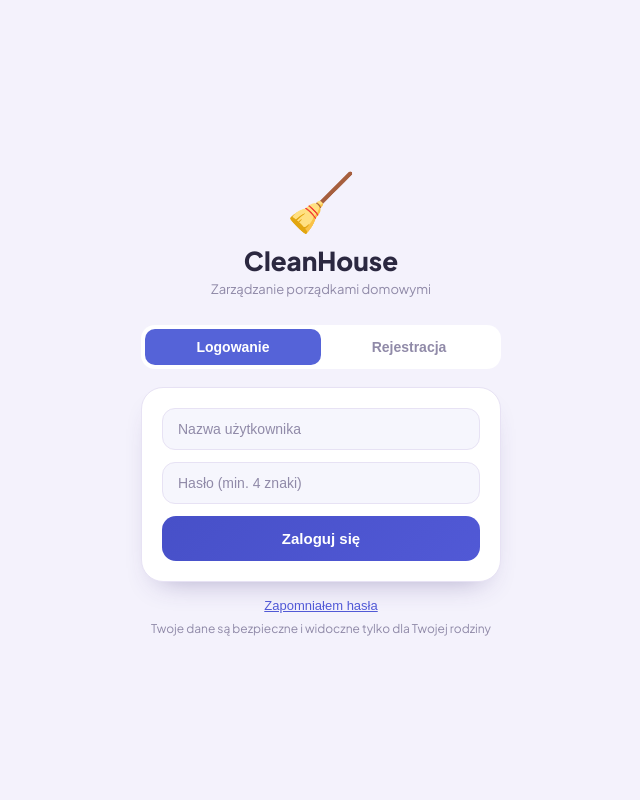
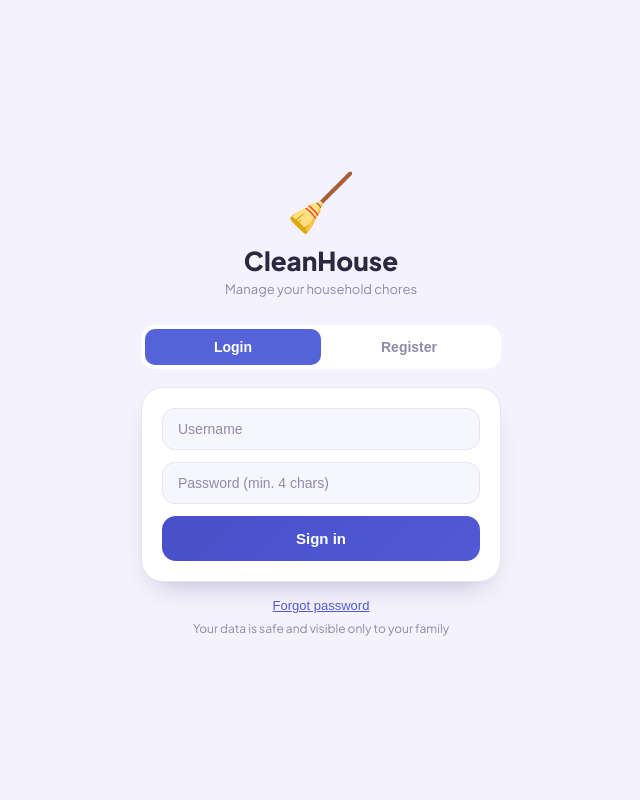
Before and after one commit to markiianhus885-eng/cleanhabit, a Flask app: page /app in a window 1280 px wide. Shown: the whole page, without its empty margins (319-959 px from the left). Run offline with Flask 3, Linux system fonts and the light colour scheme.

Commit message:
Web: fix forgot-password modal z-index; default English login; contact email cleanhouse@myroapp.org

```diff
--- a/templates/index.html
+++ b/templates/index.html
@@ -195,7 +195,7 @@ html.dark .bnav{box-shadow:0 16px 36px -10px rgba(0,0,0,0.55);}
 /* ──────────────── MODAL ──────────────── */
 .modal-overlay{
   position:fixed;inset:0;background:rgba(0,0,0,0.75);
-  z-index:300;display:flex;align-items:flex-end;justify-content:center;
+  z-index:1000;display:flex;align-items:flex-end;justify-content:center;
   opacity:0;transition:opacity 0.25s;pointer-events:none;
 }
 .modal-overlay.open{opacity:1;pointer-events:all;}
@@ -687,7 +687,7 @@ html.dark .tb-streak{color:#FF9A6B;background:rgba(255,122,61,.14);}
     <div style="text-align:center;margin-bottom:28px">
       <div style="font-size:56px;margin-bottom:8px">🧹</div>
       <div style="font-size:26px;font-weight:900;color:var(--text)">CleanHouse</div>
-      <div style="font-size:13px;color:var(--muted2);margin-top:4px">Zarządzanie porządkami domowymi</div>
+      <div id="auth-subtitle" style="font-size:13px;color:var(--muted2);margin-top:4px">Manage your household chores</div>
     </div>
 
     <!-- LOGIN / REGISTER TABS -->
@@ -698,7 +698,7 @@ html.dark .tb-streak{color:#FF9A6B;background:rgba(255,122,61,.14);}
 
     <!-- HOUSEHOLD MODE (register only) -->
     <div id="auth-household-wrap" style="display:none;margin-bottom:14px">
-      <div style="font-size:12px;font-weight:700;color:var(--muted2);text-transform:uppercase;letter-spacing:0.7px;margin-bottom:8px">Typ konta</div>
+      <div id="auth-acctype" style="font-size:12px;font-weight:700;color:var(--muted2);text-transform:uppercase;letter-spacing:0.7px;margin-bottom:8px">Account type</div>
       <div style="display:flex;gap:8px">
         <button onclick="setHouseholdAction('create')" id="hact-create" style="
           flex:1;padding:10px 8px;border-radius:12px;border:2px solid var(--blue);
@@ -796,8 +796,8 @@ html.dark .tb-streak{color:#FF9A6B;background:rgba(255,122,61,.14);}
         Zapomniałem hasła
       </button>
     </div>
-    <div style="text-align:center;margin-top:8px;font-size:12px;color:var(--muted2)">
-      Twoje dane są bezpieczne i widoczne tylko dla Twojej rodziny
+    <div id="auth-safe" style="text-align:center;margin-top:8px;font-size:12px;color:var(--muted2)">
+      Your data is safe and visible only to your family
     </div>
   </div>
 </div>
@@ -1477,7 +1477,7 @@ const LANGS = {
   }
 };
 
-let _lang = localStorage.getItem('ch_lang') || 'pl';
+let _lang = localStorage.getItem('ch_lang') || 'en';
 function t(key){ return (LANGS[_lang]||LANGS.pl)[key] || LANGS.pl[key] || key; }
 function setLang(lang){ _lang = lang; localStorage.setItem('ch_lang',''+lang); applyStaticLang(); render(); if(state.tab==='lb') loadLeaderboard(); }
 
@@ -1509,6 +1509,30 @@ function applyStaticLang(){
   if(sl) sl.placeholder = _lang==='pl' ? 'szukaj zadań, pokoi, osób…'
                         : _lang==='uk' ? 'пошук завдань, кімнат, людей…'
                         : 'search tasks, rooms, people…';
+  applyAuthLang();
+}
+
+// Translate the login / register screen (it is hardcoded in the markup).
+function applyAuthLang(){
+  const setTxt=(id,v)=>{const e=$(id); if(e) e.textContent=v;};
+  const setPh =(id,v)=>{const e=$(id); if(e) e.placeholder=v;};
+  setTxt('tab-login', t('auth_login'));
+  setTxt('tab-register', t('auth_register'));
+  setPh('auth-username', t('auth_username'));
+  setPh('auth-password', t('auth_password'));
+  setPh('auth-email', _lang==='pl'?'Adres email':_lang==='uk'?'Адреса електронної пошти':'Email address');
+  setPh('auth-hname', t('auth_hname'));
+  setPh('auth-displayname', t('auth_displayname'));
+  setPh('auth-token', t('auth_token_ph'));
+  setTxt('auth-subtitle', _lang==='pl'?'Zarządzanie porządkami domowymi':_lang==='uk'?'Керування домашніми справами':'Manage your household chores');
+  setTxt('auth-safe', t('auth_safe'));
+  setTxt('auth-acctype', _lang==='pl'?'Typ konta':_lang==='uk'?'Тип акаунта':'Account type');
+  const fb=document.querySelector('#auth-forgot-link button');
+  if(fb) fb.textContent = _lang==='pl'?'Zapomniałem hasła':_lang==='uk'?'Забув пароль':'Forgot password';
+  const cs=document.querySelector('#hact-create span'); if(cs) cs.textContent=t('auth_create');
+  const js=document.querySelector('#hact-join span');   if(js) js.textContent=t('auth_join');
+  const ab=$('auth-btn');
+  if(ab) ab.textContent = (typeof authMode!=='undefined' && authMode==='register') ? t('auth_btn_register') : t('auth_btn_login');
 }
 
 // ─── STATE ────────────────────────────────────────────────────
@@ -1815,25 +1839,26 @@ async function doAuth(){
 }
 
 function showForgotPassword(){
+  const L=(pl,en,uk)=>_lang==='pl'?pl:_lang==='uk'?uk:en;
   openModal(`
     <div style="padding:8px 0">
       <div style="text-align:center;font-size:40px;margin-bottom:12px">🔐</div>
-      <h3 style="margin-bottom:4px;text-align:center">Reset hasła</h3>
-      <p style="font-size:13px;color:var(--muted2);text-align:center;margin-bottom:20px">Podaj email podany przy rejestracji.<br>Wyślemy kod weryfikacyjny.</p>
+      <h3 style="margin-bottom:4px;text-align:center">${L('Reset hasła','Reset password','Скидання пароля')}</h3>
+      <p style="font-size:13px;color:var(--muted2);text-align:center;margin-bottom:20px">${L('Podaj email podany przy rejestracji.<br>Wyślemy kod weryfikacyjny.','Enter the email you registered with.<br>We will send a verification code.','Вкажіть email, з яким реєструвалися.<br>Ми надішлемо код підтвердження.')}</p>
       <div id="fp-step1">
-        <input class="inp" id="fp-email" placeholder="Twój adres email" type="email" style="margin-bottom:12px"/>
+        <input class="inp" id="fp-email" placeholder="${L('Twój adres email','Your email address','Ваша адреса email')}" type="email" style="margin-bottom:12px"/>
         <div id="fp-err" style="display:none;color:var(--red);font-size:13px;margin-bottom:10px"></div>
-        <button class="btn btn-primary" style="width:100%;justify-content:center" onclick="fpSendCode()">Wyślij kod</button>
+        <button class="btn btn-primary" style="width:100%;justify-content:center" onclick="fpSendCode()">${L('Wyślij kod','Send code','Надіслати код')}</button>
       </div>
       <div id="fp-step2" style="display:none">
-        <p style="font-size:13px;color:var(--muted2);margin-bottom:4px">Wpisz 6-cyfrowy kod z emaila:</p>
-        <p style="font-size:12px;color:var(--muted2);opacity:0.7;margin-bottom:12px">📁 Nie widzisz? Sprawdź folder spam/śmietnik.</p>
+        <p style="font-size:13px;color:var(--muted2);margin-bottom:4px">${L('Wpisz 6-cyfrowy kod z emaila:','Enter the 6-digit code from the email:','Введіть 6-значний код з email:')}</p>
+        <p style="font-size:12px;color:var(--muted2);opacity:0.7;margin-bottom:12px">${L('📁 Nie widzisz? Sprawdź folder spam/śmietnik.','📁 Don\'t see it? Check your spam/junk folder.','📁 Не бачите? Перевірте теку спам.')}</p>
         <input class="inp" id="fp-code" placeholder="000000" maxlength="6"
           style="text-align:center;letter-spacing:8px;font-size:22px;font-weight:900;margin-bottom:12px"
           oninput="this.value=this.value.replace(/[^0-9]/g,'')"/>
-        <input class="inp" id="fp-newpass" placeholder="Nowe hasło (min. 4 znaki)" type="password" style="margin-bottom:12px"/>
+        <input class="inp" id="fp-newpass" placeholder="${L('Nowe hasło (min. 4 znaki)','New password (min. 4 chars)','Новий пароль (мін. 4 символи)')}" type="password" style="margin-bottom:12px"/>
         <div id="fp-err2" style="display:none;color:var(--red);font-size:13px;margin-bottom:10px"></div>
-        <button class="btn btn-primary" style="width:100%;justify-content:center" onclick="fpResetPass()">Zmień hasło</button>
+        <button class="btn btn-primary" style="width:100%;justify-content:center" onclick="fpResetPass()">${L('Zmień hasło','Change password','Змінити пароль')}</button>
       </div>
     </div>
   `);
```
Also changed, not shown: templates/landing.html (+4 -4 lines).
